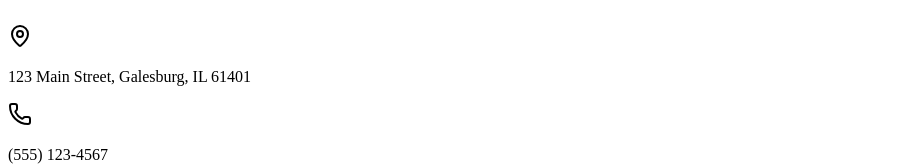
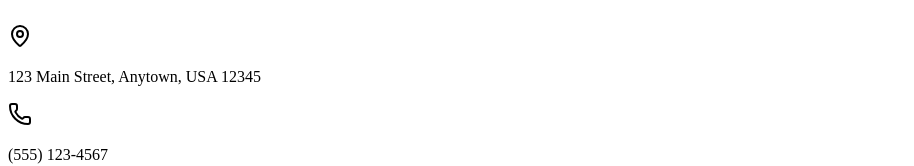
Before and after one commit to shahimshaar/elisbarbershop, a React (Create React App) app: page / in a window 1280 px wide. Shown: the part 1400-1566 px from the top of the page, without its empty margins (0-914 px from the left). Built offline with nearby package versions, Linux system fonts and the light colour scheme; the HTML template or start-up script is replaced by a standard one.

Commit message:
another attempt

```diff
--- a/src/App.js
+++ b/src/App.js
@@ -29,7 +29,7 @@ const App = () => {
   // Dummy data for the site
   const barbershopName = "Eli's Barbershop";
   const dummyInfo = {
-    address: '123 Main Street, Galesburg, IL 61401',
+    address: '123 Main Street, Anytown, USA 12345',
     phone: '(555) 123-4567',
     email: 'hello@elisbarbershop.com',
     instagram: 'elisbarbershop',
@@ -102,7 +102,7 @@ const App = () => {
 
       <main>
         {/* Hero Section */}
-        <section id="hero" className="relative h-screen flex items-center justify-center text-center px-4 py-20 bg-cover bg-center" style={{ backgroundImage: "url('/assets/hero-image.jpg')" }}>
+        <section id="hero" className="relative h-screen flex items-center justify-center text-center px-4 py-20 bg-cover bg-center" style={{ backgroundImage: `url('/assets/hero-image.jpg')` }}>
           <div className="absolute inset-0 bg-gray-900 opacity-60"></div>
           <div className="relative z-10 max-w-2xl mx-auto">
             <h1 className="text-5xl md:text-6xl font-extrabold tracking-tight mb-4 text-white">
```
Also changed, not shown: 7 other files (tests, documents, lock files or other folders).
